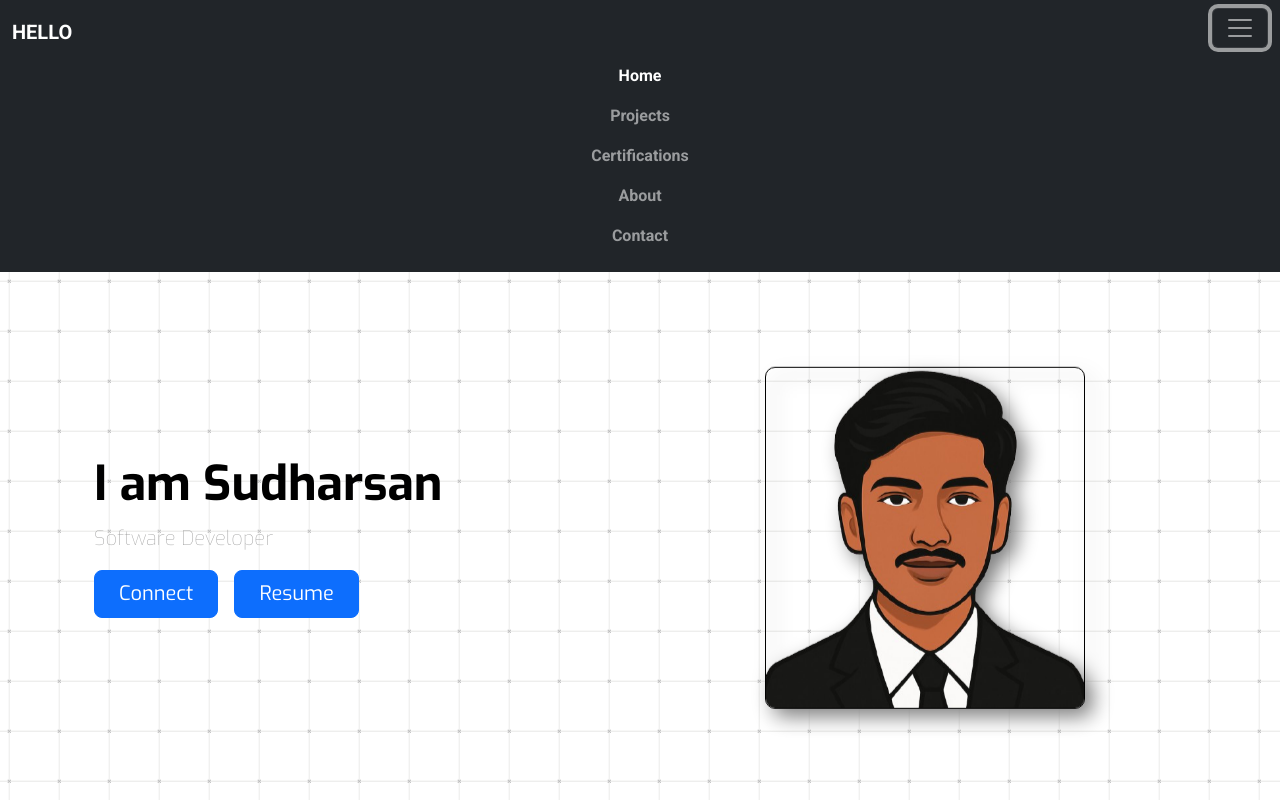
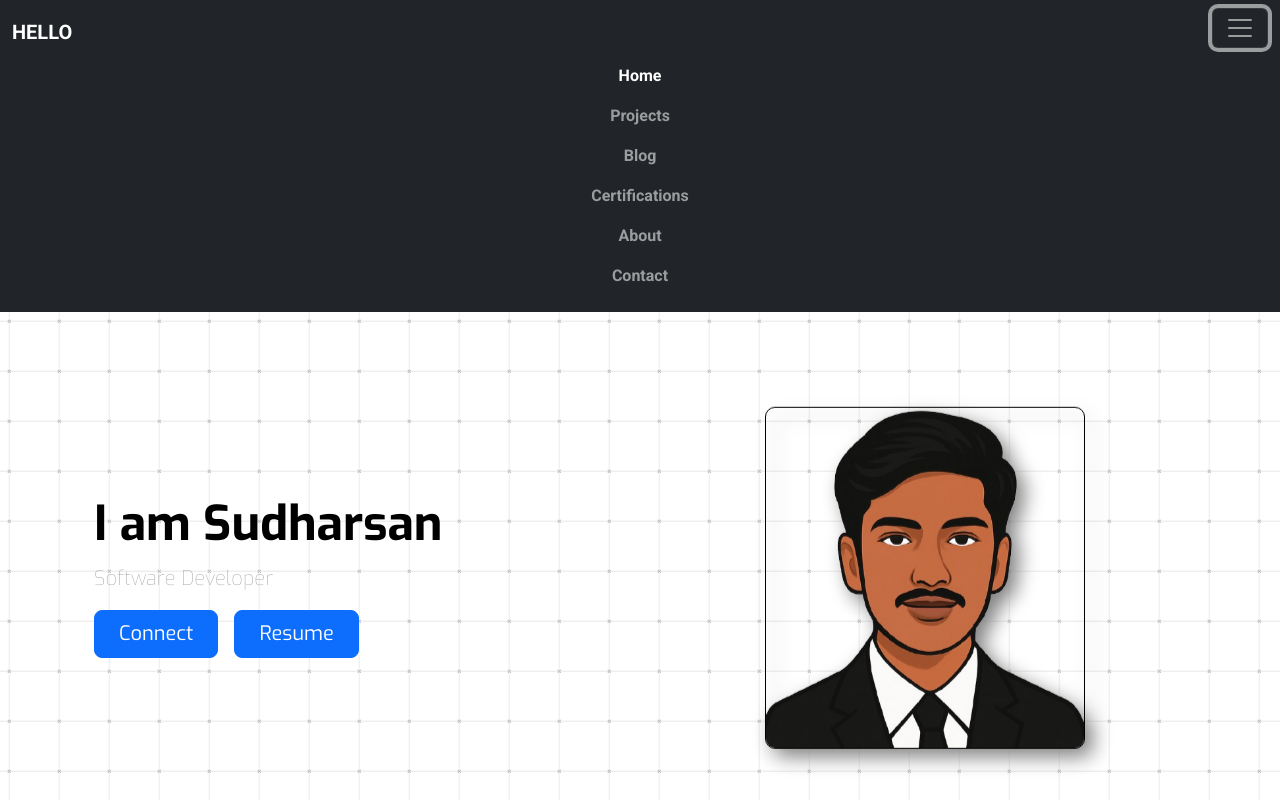
Before and after one commit to sudharsan4702/portfolio, a React (Vite) app: page / in a window 1280 px wide. Both pictures are taken after a click on the button "Toggle navigation". Shown: the top 800 px of the page. Built offline with nearby package versions, Linux system fonts and the light colour scheme.

Commit message:
feat blog link

```diff
--- a/src/Navbar.jsx
+++ b/src/Navbar.jsx
@@ -13,6 +13,7 @@ function Navbar() {
                         <ul className="navbar-nav justify-content-center mb-2">
                             <li className="nav-item"> <a className="nav-link active" aria-current="page" href="#">Home</a> </li>
                             <li className="nav-item"> <a className="nav-link" href="#project">Projects</a> </li>
+                            <li className="nav-item"> <a className="nav-link" href="https://sudharsanlog.netlify.app" target="_blank" rel="noopener noreferrer">Blog</a> </li>
                             <li className="nav-item"> <a className="nav-link" href="#certifications">Certifications</a> </li>
                             <li className="nav-item"> <a className="nav-link" href="#about">About</a> </li>
                             <li className="nav-item"> <a className="nav-link" href="#contact">Contact</a> </li>
```
Lines whose indentation alone changed are shown as unchanged.
